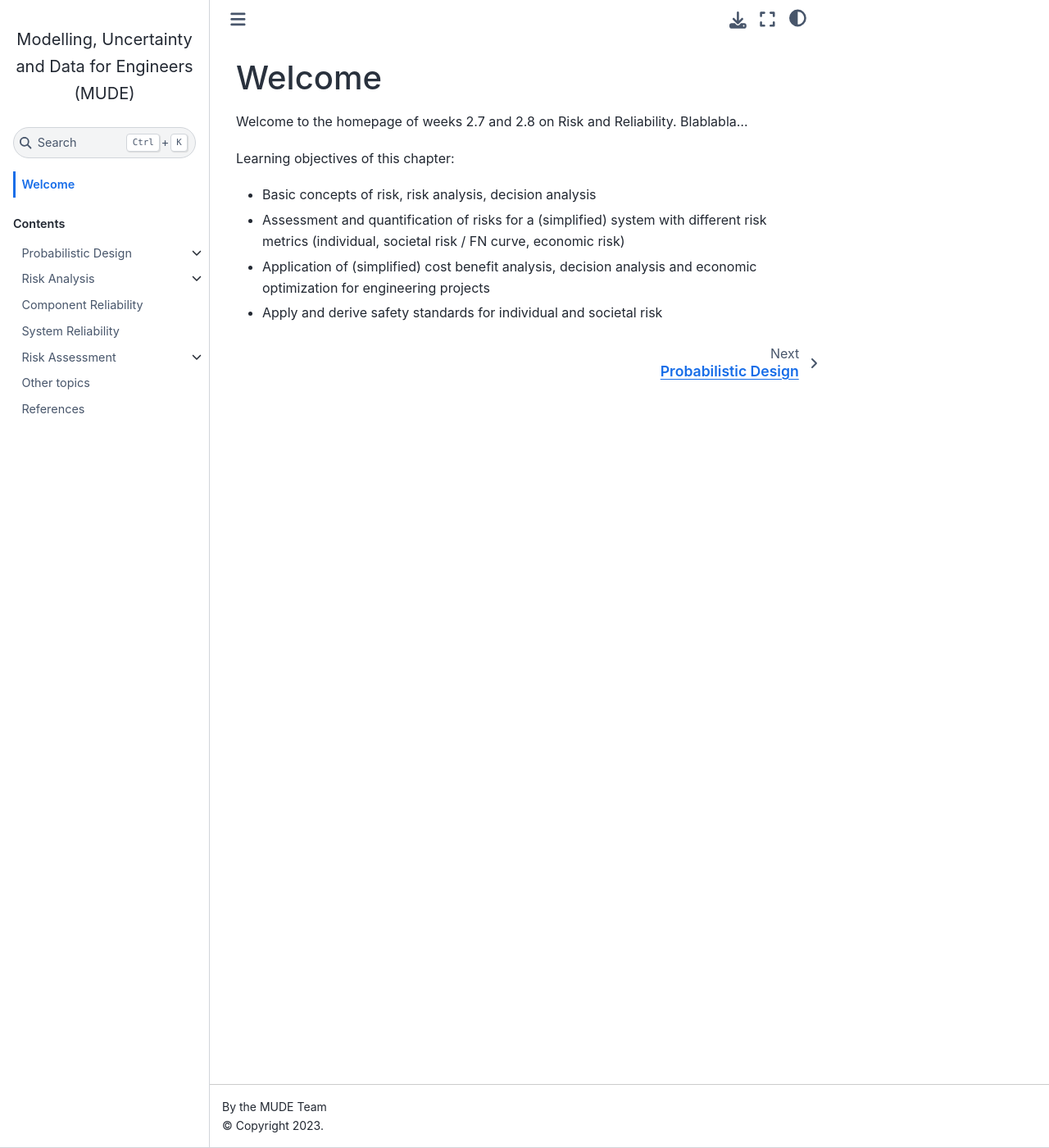
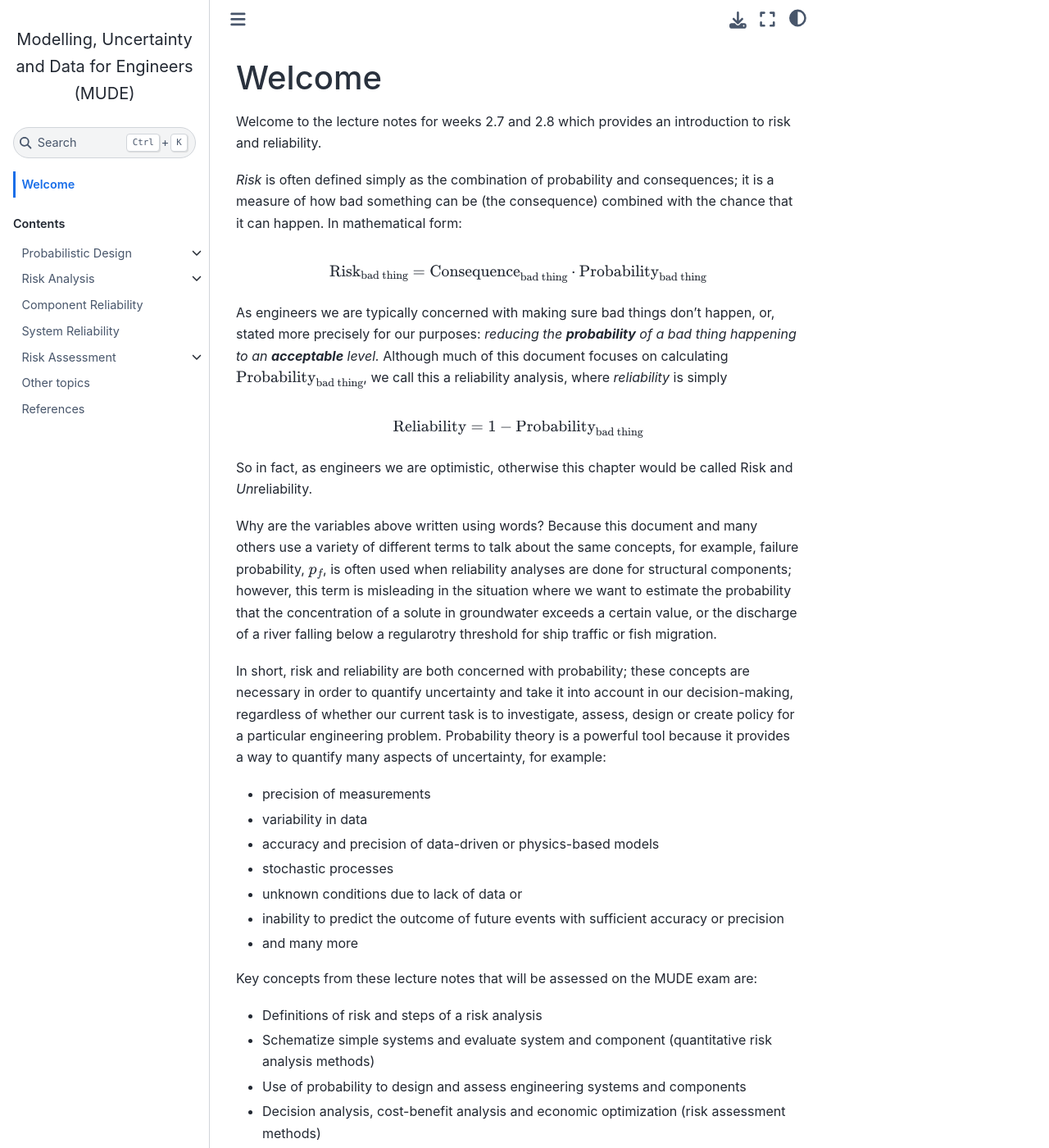
Before and after one commit to TUDelft-CITG/MUDE, a Jupyter Book: the page built from book/intro.md, in a window 1280 px wide and 1400 px high. Shown: the whole window at 82% size. Built offline with Jupyter Book 1.0.4 settings and Sphinx 7.4.7 and the Sphinx Book theme 1.1.4, drawn with Linux system fonts in a browser that asks for light colours; some of the changed text lies outside the part shown.

Commit message:
update intro page

````diff
--- a/book/intro.md
+++ b/book/intro.md
@@ -1,11 +1,39 @@
 # Welcome
 
-Welcome to the homepage of weeks 2.7 and 2.8 on Risk and Reliability. Blablabla...
+Welcome to the lecture notes for weeks 2.7 and 2.8 which provides an introduction to risk and reliability.
 
+*Risk* is often defined simply as the combination of probability and consequences; it is a measure of how bad something can be (the consequence) combined with the chance that it can happen. In mathematical form:
 
+$$\text{Risk}_\text{bad thing}=\text{Consequence}_\text{bad thing}\cdot\text{Probability}_\text{bad thing}$$
 
-Learning objectives of this chapter:
-- Basic concepts of risk, risk analysis, decision analysis
-- Assessment and quantification of risks for a (simplified) system with different risk metrics  (individual, societal risk / FN curve, economic risk)
-- Application of (simplified) cost benefit analysis, decision analysis and economic optimization for engineering projects
-- Apply and derive safety standards for individual and societal risk
+As engineers we are typically concerned with making sure bad things don't happen, or, stated more precisely for our purposes: *reducing the **probability** of a bad thing happening to an **acceptable** level.* Although much of this document focuses on calculating $\text{Probability}_\text{bad thing}$, we call this a reliability analysis, where *reliability* is simply
+
+$$\text{Reliability}=1-\text{Probability}_\text{bad thing}$$
+
+So in fact, as engineers we are optimistic, otherwise this chapter would be called Risk and *Un*reliability.
+
+Why are the variables above written using words? Because this document and many others use a variety of different terms to talk about the same concepts, for example, failure probability, $p_f$, is often used when reliability analyses are done for structural components; however, this term is misleading in the situation where we want to estimate the probability that the concentration of a solute in groundwater exceeds a certain value, or the discharge of a river falling below a regularotry threshold for ship traffic or fish migration.
+
+In short, risk and reliability are both concerned with probability; these concepts are necessary in order to quantify uncertainty and take it into account in our decision-making, regardless of whether our current task is to investigate, assess, design or create policy for a particular engineering problem. Probability theory is a powerful tool because it provides a way to quantify many aspects of uncertainty, for example:
+- precision of measurements
+- variability in data
+- accuracy and precision of data-driven or physics-based models
+- stochastic processes
+- unknown conditions due to lack of data or
+- inability to predict the outcome of future events with sufficient accuracy or precision
+- and many more
+
+Key concepts from these lecture notes that will be assessed on the MUDE exam are:
+- Definitions of risk and steps of a risk analysis
+- Schematize simple systems and evaluate system and component (quantitative risk analysis methods)
+- Use of probability to design and assess engineering systems and components
+- Decision analysis, cost-benefit analysis and economic optimization (risk assessment methods)
+- Assessment and quantification of risks for a system with three different risk metrics: individual, societal and economic
+- Application and derivation of safety standards for human safety (based on individual and societal risk)
+- Application and derivation of standards based on economic risk
+
+Although the list is long, the methods are introduced in a simple form and are applied to simplified systems of engineering problems within Civil and Environmental Engineering and Geosciences.
+
+```{note}
+This digital document is prepared for CEGM1000: Modeling, Uncertainty and Data for Engineers, a first year MSc course in the Civil Engineering and Geosciences faculty at TU Delft.
+```
````
Also changed, not shown: book/prob-design/overview.md (+1 -1 lines).
